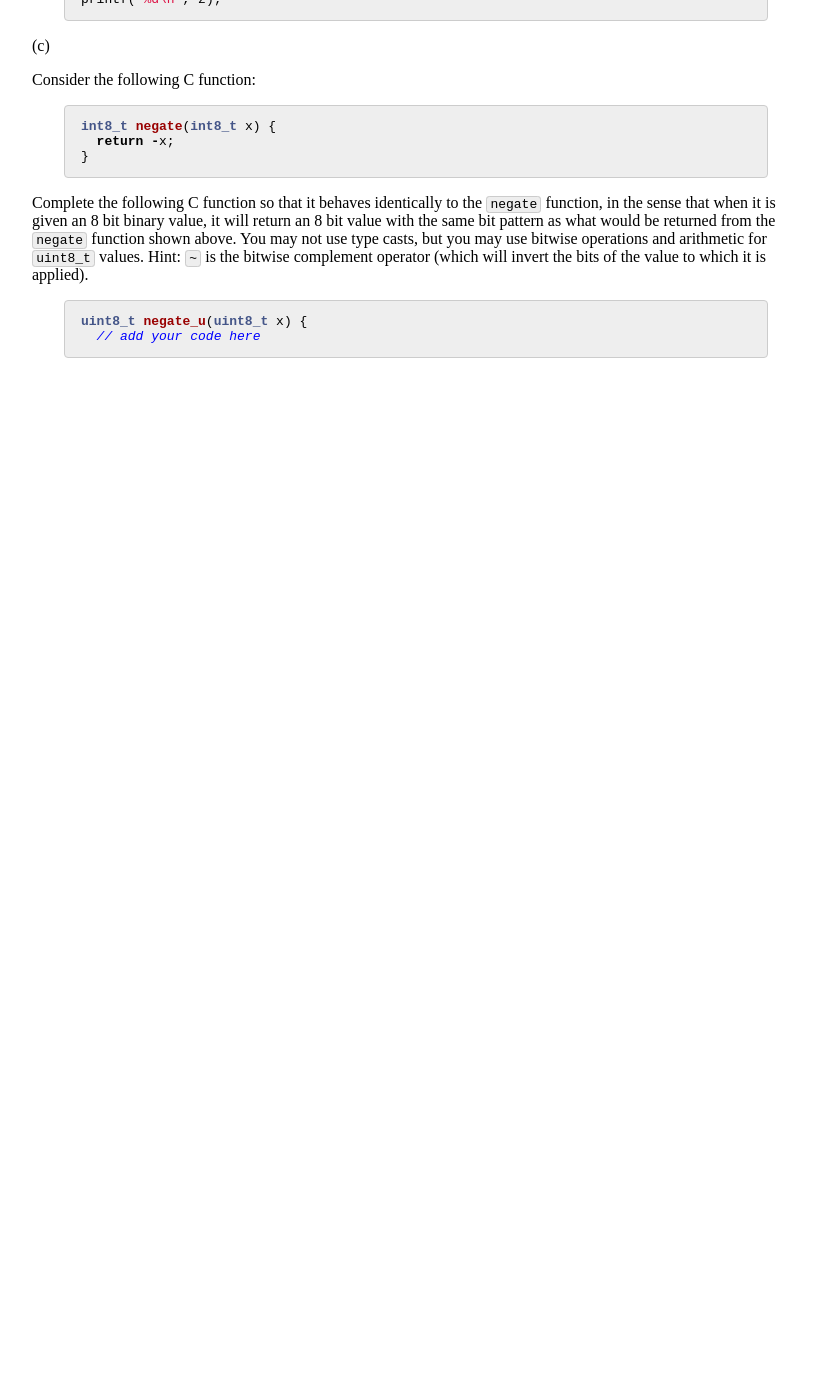
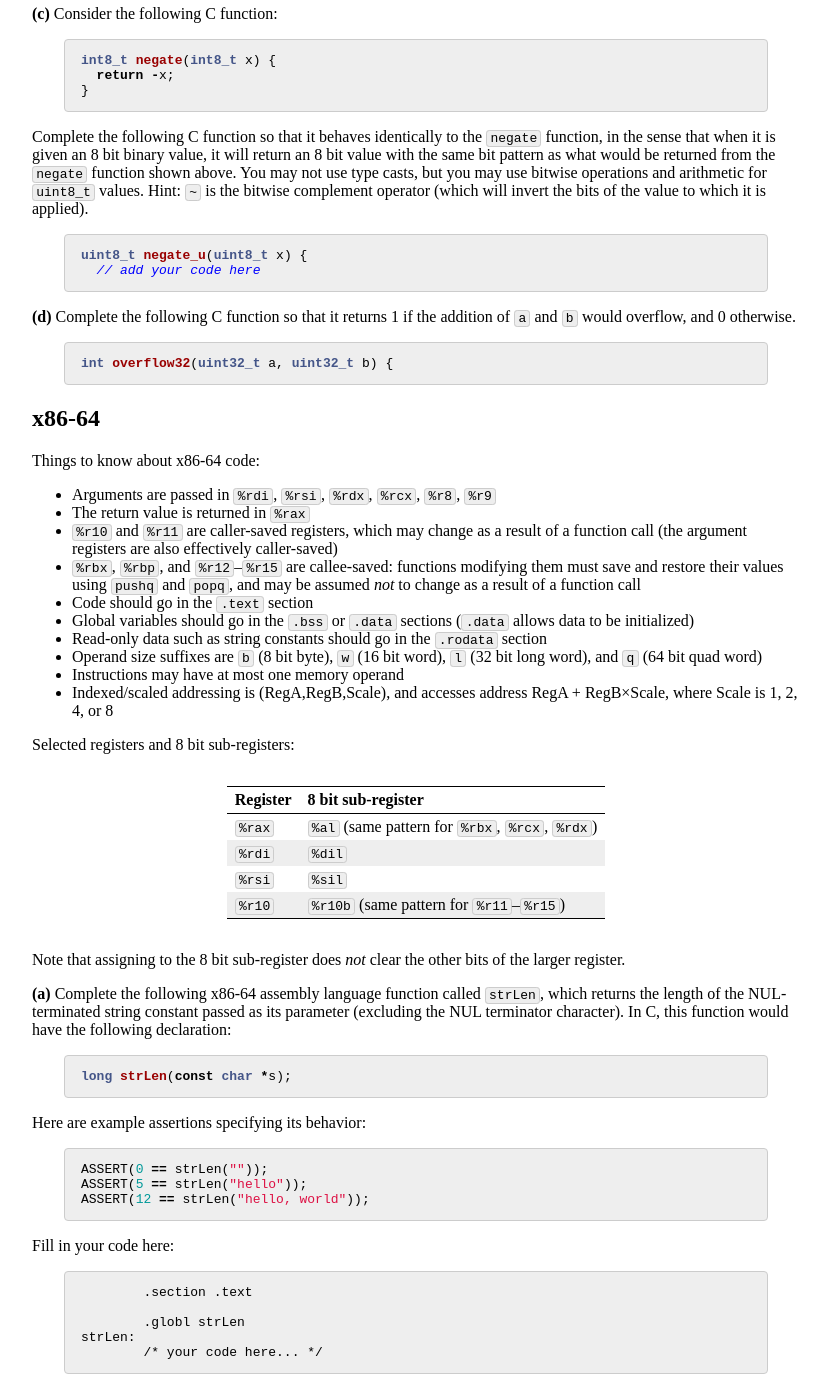
Before and after one commit to jhucsf/spring2020, a Jekyll site: the page built from exercise/midterm_review.md, in a window 1280 px wide and 1400 px high, scrolled down 974 px. Shown: the whole window, without its empty margins (224-1052 px from the left). Built offline with Jekyll 4.4.1, drawn with Linux system fonts in a browser that asks for light colours; before the commit the page ends 1364 px from its top, so only the background shows below that; some of the changed text lies outside the part shown.

Commit message:
more midterm review questions

````diff
--- a/exercise/midterm_review.md
+++ b/exercise/midterm_review.md
@@ -13,13 +13,13 @@ These questions cover topics that will be emphasized on the midterm exam, but ma
 
 ## Binary data representation
 
-Assume that `uint8_t` is an unsigned, 8 bit integer data type.
+Assume that:
 
-Assume that `int8_t` is a signed, 8 bit, two's complement integer data type.
+* `uint8_t` is an unsigned, 8 bit integer data type.
+* `int8_t` is a signed, 8 bit, two's complement integer data type
+* `uint32_t` is an unsigned, 32 bit integer data type
 
-(a)
-
-Consider the following C code:
+**(a)** Consider the following C code:
 
 ```c
 uint8_t a = 61,
@@ -32,9 +32,7 @@ int8_t  x = 42,
 
 Write the binary representations of `a`, `b`, `c`, `x`, `y`, and `z`.
 
-(b)
-
-What is the output of the following C code? Justify your answers briefly.
+**(b)** What is the output of the following C code? Justify your answers briefly.
 
 ```c
 uint8_t a = 129, b = 137;
@@ -46,9 +44,7 @@ printf("%u\n", c);
 printf("%d\n", z);
 ```
 
-(c)
-
-Consider the following C function:
+**(c)** Consider the following C function:
 
 ```c
 int8_t negate(int8_t x) {
@@ -62,3 +58,59 @@ Complete the following C function so that it behaves identically to the `negate`
 uint8_t negate_u(uint8_t x) {
   // add your code here
 ```
+
+**(d)** Complete the following C function so that it returns 1 if the addition of `a` and `b` would overflow, and 0 otherwise.
+
+```c
+int overflow32(uint32_t a, uint32_t b) {
+```
+
+## x86-64
+
+Things to know about x86-64 code:
+
+* Arguments are passed in `%rdi`, `%rsi`, `%rdx`, `%rcx`, `%r8`, `%r9`
+* The return value is returned in `%rax`
+* `%r10` and `%r11` are caller-saved registers, which may change as a result of a function call (the argument registers are also effectively caller-saved)
+* `%rbx`, `%rbp`, and `%r12`–`%r15` are callee-saved: functions modifying them must save and restore their values using `pushq` and `popq`, and may be assumed *not* to change as a result of a function call
+* Code should go in the `.text` section
+* Global variables should go in the `.bss` or `.data` sections (`.data` allows data to be initialized)
+* Read-only data such as string constants should go in the `.rodata` section
+* Operand size suffixes are `b` (8 bit byte), `w` (16 bit word), `l` (32 bit long word), and `q` (64 bit quad word)
+* Instructions may have at most one memory operand
+* Indexed/scaled addressing is (RegA,RegB,Scale), and accesses address RegA + RegB×Scale, where Scale is 1, 2, 4, or 8
+
+Selected registers and 8 bit sub-registers:
+
+Register | 8 bit sub-register
+-------- | -----------------------------------------------
+`%rax`   | `%al` (same pattern for `%rbx`, `%rcx`, `%rdx`)
+`%rdi`   | `%dil`
+`%rsi`   | `%sil`
+`%r10`   | `%r10b` (same pattern for `%r11`–`%r15`)
+
+Note that assigning to the 8 bit sub-register does *not* clear the other bits of the larger register.
+
+**(a)** Complete the following x86-64 assembly language function called `strLen`, which returns the length of the NUL-terminated string constant passed as its parameter (excluding the NUL terminator character).  In C, this function would have the following declaration:
+
+```c
+long strLen(const char *s);
+```
+
+Here are example assertions specifying its behavior:
+
+```c
+ASSERT(0 == strLen(""));
+ASSERT(5 == strLen("hello"));
+ASSERT(12 == strLen("hello, world"));
+```
+
+Fill in your code here:
+
+```
+	.section .text
+
+	.globl strLen
+strLen:
+	/* your code here... */
+```
````
